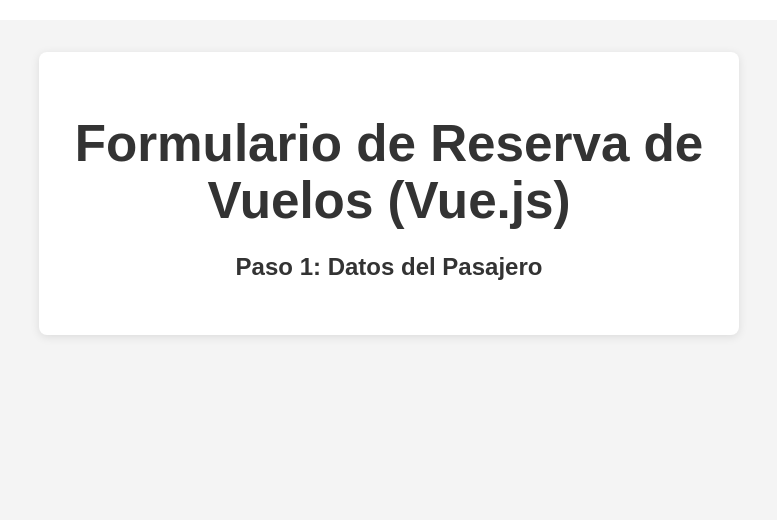
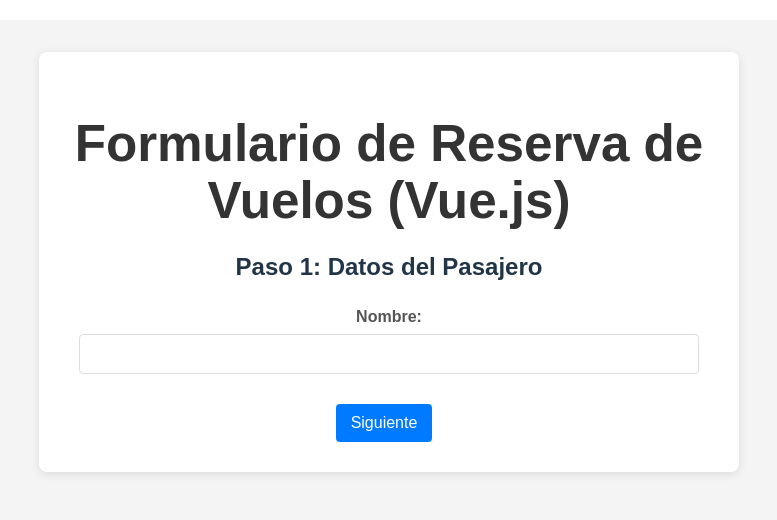
Before and after one commit to juankOrtiz/reserva-vuelos-vue, a Vue app: page / in a window 1280 px wide. Shown: the top 520 px of the page, without its empty margins (251-1028 px from the left). Built offline with nearby package versions, Linux system fonts and the light colour scheme.

Commit message:
Agregar campo nombre y validacion

```diff
--- a/src/components/DatosPasajero.vue
+++ b/src/components/DatosPasajero.vue
@@ -1,6 +1,14 @@
 <template>
-  <div>
-    <h2>Paso 1: Datos del Pasajero</h2>
+    <div>
+        <h2>Paso 1: Datos del Pasajero</h2>
+
+        <div class="form-group">
+            <label for="nombre">Nombre:</label>
+            <input type="text" id="nombre" v-model="pasajero.nombre" @blur="validarCampo('nombre')" />
+            <p v-if="errores.nombre" class="error-message">{{ errores.nombre }}</p>
+        </div>
+
+        <button type="button" @click="siguientePaso">Siguiente</button>
     </div>
 </template>
 
@@ -8,15 +16,86 @@
 // Aquí irá la lógica JavaScript de este componente
 export default {
   name: 'DatosPasajero', // Un nombre descriptivo para el componente
-  // data(), methods, computed, etc. irán aquí
-}
+  data() {
+    return {
+      // Define los datos de tu componente aquí. Vue los hará reactivos.
+      pasajero: {
+        nombre: '' // Inicializamos el nombre vacío
+      },
+      errores: {
+        nombre: '' // Para almacenar el mensaje de error del nombre
+      }
+    };
+  },
+  methods: {
+    validarCampo(campo) {
+      if (campo === 'nombre') {
+        if (!this.pasajero.nombre.trim()) {
+          this.errores.nombre = 'El nombre es obligatorio.';
+        } else if (this.pasajero.nombre.length < 3) {
+          this.errores.nombre = 'El nombre debe tener al menos 3 caracteres.';
+        } else {
+          this.errores.nombre = ''; // Limpiar el error si es válido
+        }
+      }
+      // Aquí se agregarán más validaciones para otros campos
+    },
+    siguientePaso() {
+      // Llamamos a la validación antes de avanzar
+      this.validarCampo('nombre');
+
+      // Comprobamos si hay errores
+      if (!this.errores.nombre) {
+        console.log('Datos del pasajero válidos:', this.pasajero.nombre);
+        // Aquí eventualmente emitiremos un evento para que el componente padre avance
+      }
+    }
+  }
+};
 </script>
 
 <style scoped>
 /* Aquí irán los estilos CSS específicos para este componente */
 /* El atributo 'scoped' es importante, aplica los estilos solo a los elementos dentro de este componente */
-h2 {
-  color: #333;
-  text-align: center;
+.form-group {
+  margin-bottom: 15px;
+}
+
+label {
+  display: block;
+  margin-bottom: 5px;
+  font-weight: bold;
+  color: #555;
+}
+
+input[type="text"] {
+  width: calc(100% - 20px);
+  padding: 10px;
+  border: 1px solid #ddd;
+  border-radius: 4px;
+  box-sizing: border-box;
+  font-size: 1em;
+}
+
+.error-message {
+  color: red;
+  font-size: 0.85em;
+  margin-top: 5px;
+}
+
+button {
+  background-color: #007bff;
+  color: white;
+  padding: 10px 15px;
+  border: none;
+  border-radius: 4px;
+  cursor: pointer;
+  font-size: 1em;
+  margin-right: 10px;
+  margin-top: 15px;
+}
+
+button:hover {
+  background-color: #0056b3;
 }
 </style>
```
